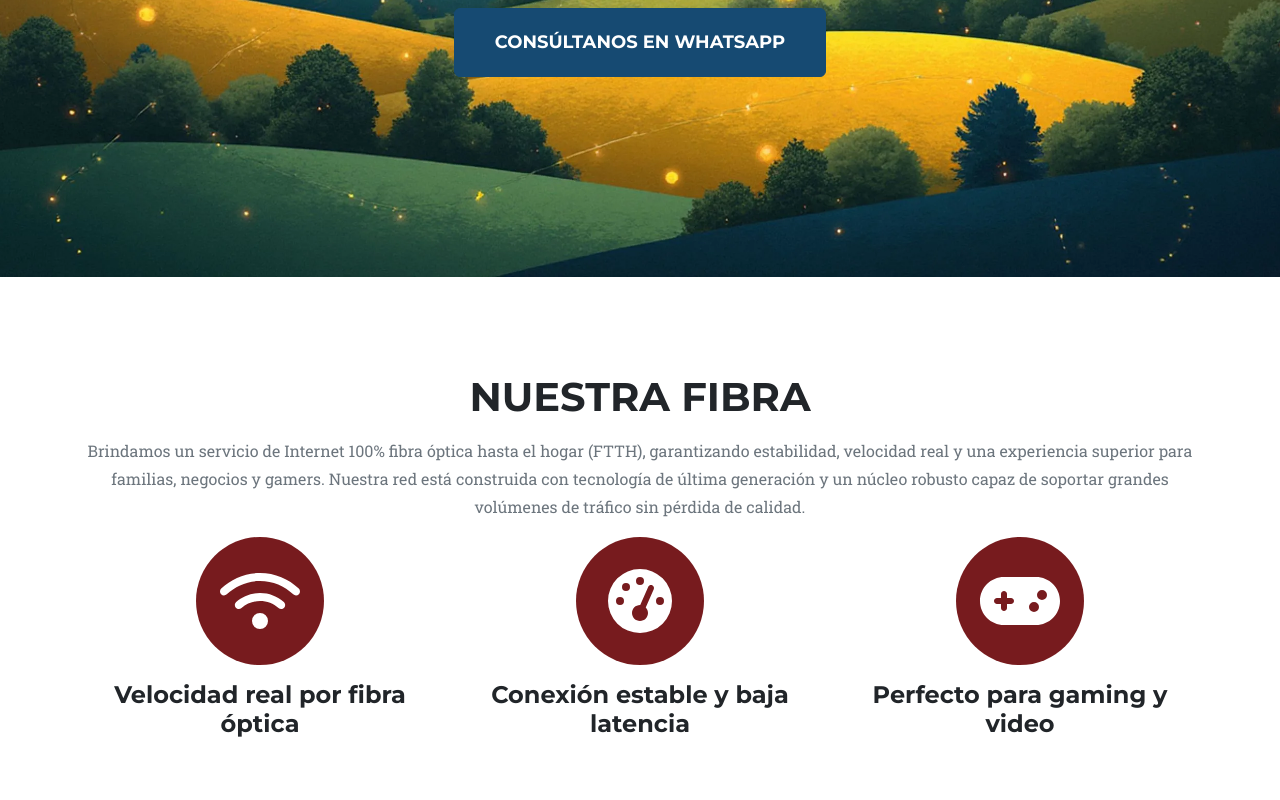
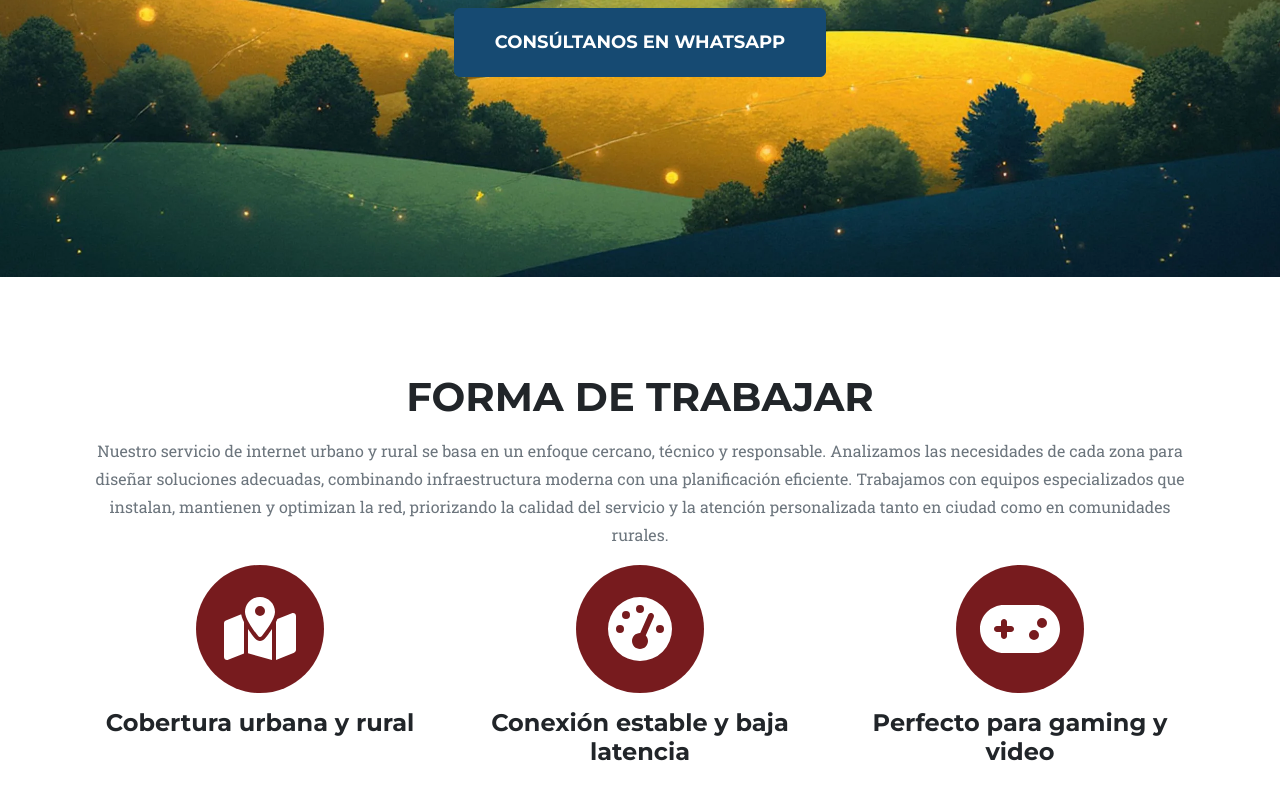
Before and after one commit to granor236/granor, a website: page index.html in a window 1280 px wide. Shown: the part 468-1268 px from the top of the page. Drawn offline with nearby package versions, Linux system fonts and the light colour scheme.

Commit message:
Update index.html

```diff
--- a/index.html
+++ b/index.html
@@ -55,17 +55,16 @@
         <section class="page-section" id="nuestrafibra">
             <div class="container">
                 <div class="text-center">
-                    <h2 class="section-heading text-uppercase">Nuestra fibra</h2>
-                    <p class="text-muted">Brindamos un servicio de Internet 100% fibra óptica hasta el hogar (FTTH), garantizando estabilidad, velocidad real y una experiencia superior para familias, negocios y gamers.
-Nuestra red está construida con tecnología de última generación y un núcleo robusto capaz de soportar grandes volúmenes de tráfico sin pérdida de calidad.</p>
+                    <h2 class="section-heading text-uppercase">Forma de trabajar</h2>
+                    <p class="text-muted">Nuestro servicio de internet urbano y rural se basa en un enfoque cercano, técnico y responsable. Analizamos las necesidades de cada zona para diseñar soluciones adecuadas, combinando infraestructura moderna con una planificación eficiente. Trabajamos con equipos especializados que instalan, mantienen y optimizan la red, priorizando la calidad del servicio y la atención personalizada tanto en ciudad como en comunidades rurales.</p>
                 </div>
                 <div class="row text-center">
                     <div class="col-md-4">
                         <span class="fa-stack fa-4x">
                             <i class="fas fa-circle fa-stack-2x text-primary"></i>
-                         <i class="fas fa-solid fa-wifi fa-stack-1x fa-inverse"></i>
+                         <i class="fas fa-solid fa-map-marked-alt fa-stack-1x fa-inverse"></i>
                     </span>
-                        <h4 class="my-3">Velocidad real por fibra óptica</h4>
+                        <h4 class="my-3">Cobertura urbana y rural</h4>
                         <p class="text-muted"></p>
                     </div>
                     <div class="col-md-4">
```
